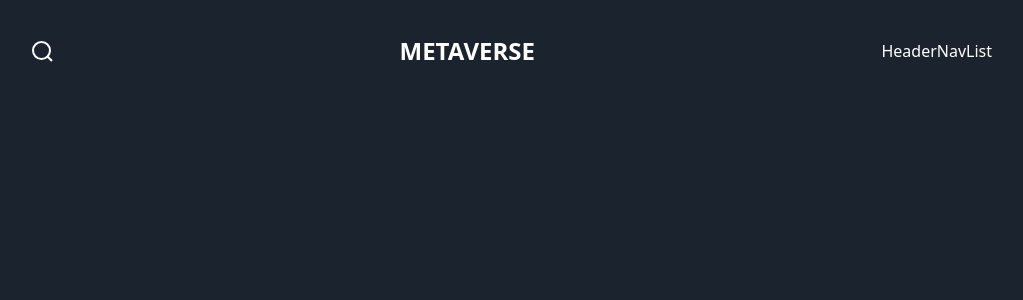
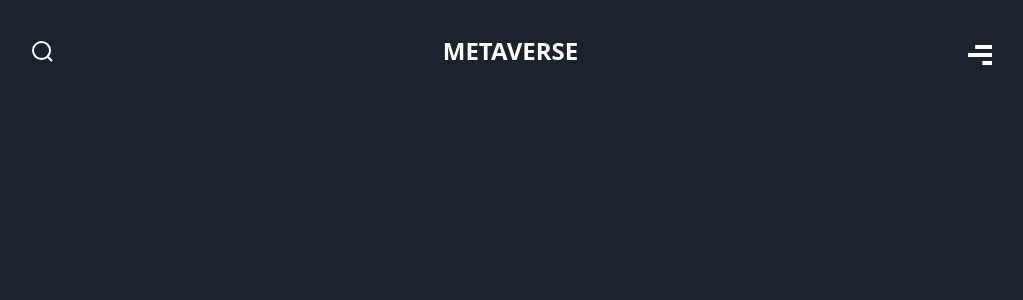
Before and after one commit to frankiecflam/metaverse-tailwindCSS, a Next.js app: page / in a window 1280 px wide. Shown: the top 300 px of the page, without its empty margins (128-1151 px from the left). Built offline with nearby package versions, Linux system fonts and the light colour scheme.

Commit message:
add HeaderNavList

```diff
--- a/src/assets/images/index.ts
+++ b/src/assets/images/index.ts
@@ -1 +1,5 @@
 export { default as SearchIcon } from "./search.svg";
+export { default as FacebookIcon } from "./facebook.svg";
+export { default as InstagramIcon } from "./instagram.svg";
+export { default as LinkedinIcon } from "./linkedin.svg";
+export { default as TwitterIcon } from "./twitter.svg";
--- a/src/components/header/HeaderNavList.tsx
+++ b/src/components/header/HeaderNavList.tsx
@@ -1,7 +1,48 @@
-import React from "react";
+import { useState } from "react";
+import Link from "next/link";
+import HeaderSocialList from "./HeaderSocialList";
+
+export function HeaderNavItem({
+  href,
+  sectionName,
+}: {
+  href: string;
+  sectionName: string;
+}) {
+  return (
+    <li className="text-xl font-bold capitalize">
+      <Link href={href}>{sectionName}</Link>
+    </li>
+  );
+}
 
 const HeaderNavList = () => {
-  return <div>HeaderNavList</div>;
+  const [showNavList, setShowNavList] = useState(false);
+
+  return (
+    <div>
+      <button
+        className="btn-menu"
+        onClick={() => setShowNavList((prevState) => !prevState)}
+      />
+      <ul
+        className={`fixed top-0 right-0 py-24 h-screen w-[90%] sm:w-[50%] lg:w-[40%] bg-[#253242] flex flex-col items-center gap-y-12 origin-right duration-500 overflow-y-scroll ${
+          showNavList ? "scale-x-100" : "scale-x-0"
+        }`}
+        onClick={() => setShowNavList(false)}
+      >
+        <HeaderNavItem href="/" sectionName="home" />
+        <HeaderNavItem href="#about" sectionName="about" />
+        <HeaderNavItem href="#explore" sectionName="explore" />
+        <HeaderNavItem href="#get_started" sectionName="get started" />
+        <HeaderNavItem href="#updates" sectionName="updates" />
+        <HeaderNavItem href="#people" sectionName="people" />
+        <HeaderNavItem href="#insights" sectionName="insights" />
+        <HeaderNavItem href="#enter_metaverse" sectionName="enter metaverse" />
+        <HeaderSocialList />
+      </ul>
+    </div>
+  );
 };
 
 export default HeaderNavList;
--- /dev/null
+++ b/src/components/header/HeaderSocialList.tsx
@@ -0,0 +1,53 @@
+import Link from "next/link";
+import Image from "next/image";
+import {
+  FacebookIcon,
+  TwitterIcon,
+  LinkedinIcon,
+  InstagramIcon,
+} from "../../assets/images";
+
+export function HeaderSocialItem({
+  href,
+  iconSrc,
+  alt,
+}: {
+  href: string;
+  iconSrc: string;
+  alt: string;
+}) {
+  return (
+    <li>
+      <Link href={href}>
+        <Image src={iconSrc} alt={alt} />
+      </Link>
+    </li>
+  );
+}
+
+export default function HeaderSocialList() {
+  return (
+    <ul className="flex justify-content items-center gap-x-6 mt-6">
+      <HeaderSocialItem
+        href="https://www.twitter.com"
+        alt="twitter's icon"
+        iconSrc={TwitterIcon}
+      />
+      <HeaderSocialItem
+        href="https://www.linkedin.com"
+        alt="linkedin's icon"
+        iconSrc={LinkedinIcon}
+      />
+      <HeaderSocialItem
+        href="https://www.instagram.com"
+        alt="instagram's icon"
+        iconSrc={InstagramIcon}
+      />
+      <HeaderSocialItem
+        href="https://www.facebook.com"
+        alt="facebook's icon"
+        iconSrc={FacebookIcon}
+      />
+    </ul>
+  );
+}
--- a/styles/globals.css
+++ b/styles/globals.css
@@ -8,3 +8,22 @@
     color: #fff;
   }
 }
+
+@layer components {
+  .btn-menu {
+    @apply relative z-50 bg-white w-6 h-1;
+  }
+
+  .btn-menu::before,
+  .btn-menu::after {
+    @apply content-[''] absolute top-0 left-0  w-full h-full bg-inherit origin-right;
+  }
+
+  .btn-menu::before {
+    @apply -translate-y-[8px] scale-x-[70%];
+  }
+
+  .btn-menu::after {
+    @apply translate-y-[8px] scale-x-[40%];
+  }
+}
--- a/tailwind.config.js
+++ b/tailwind.config.js
@@ -8,6 +8,9 @@ module.exports = {
   ],
   theme: {
     extend: {
+      colors: {
+        bg: "#1a232e",
+      },
       fontFamily: {
         sans: ["Eudoxus Sans", ...defaultTheme.fontFamily.sans],
       },
```
